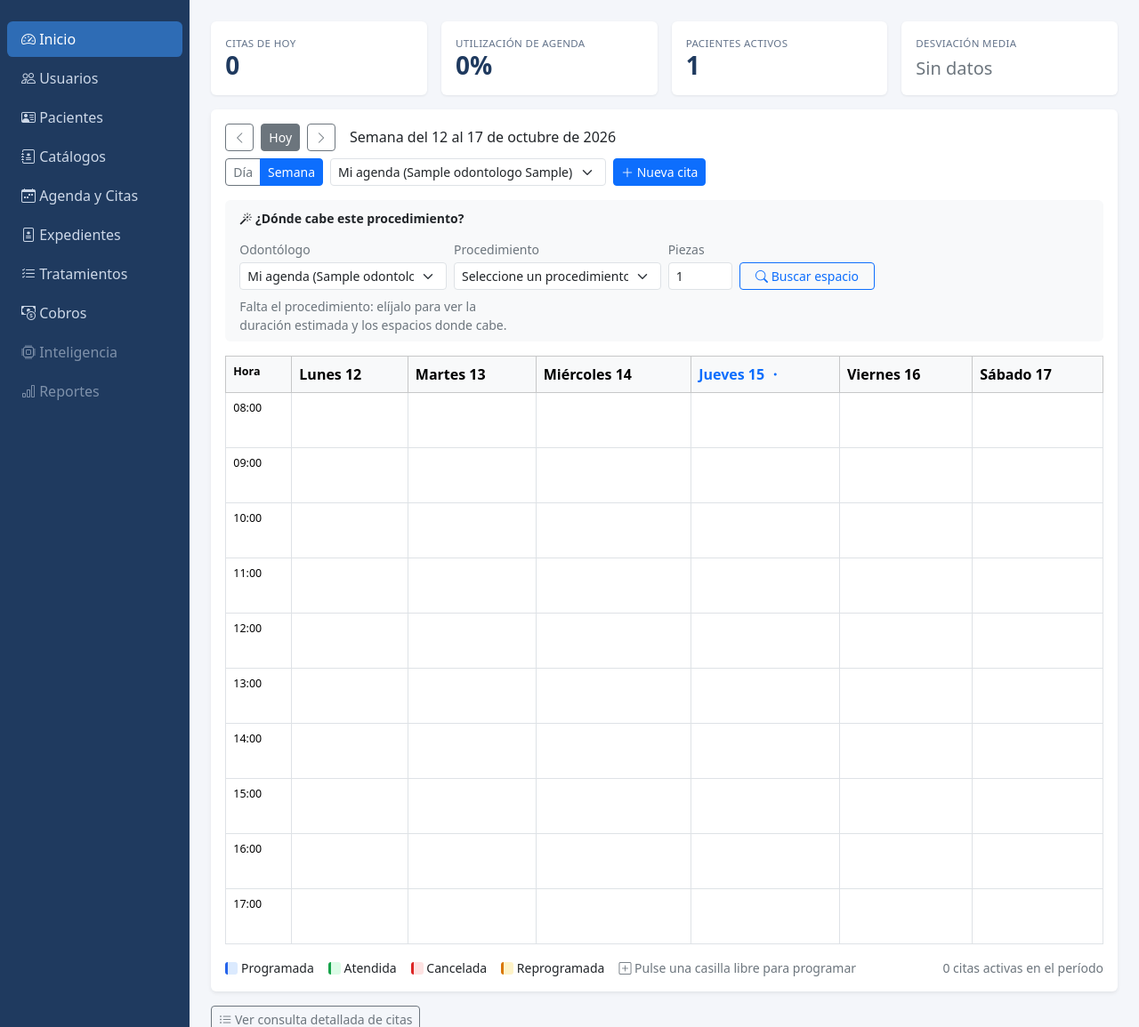
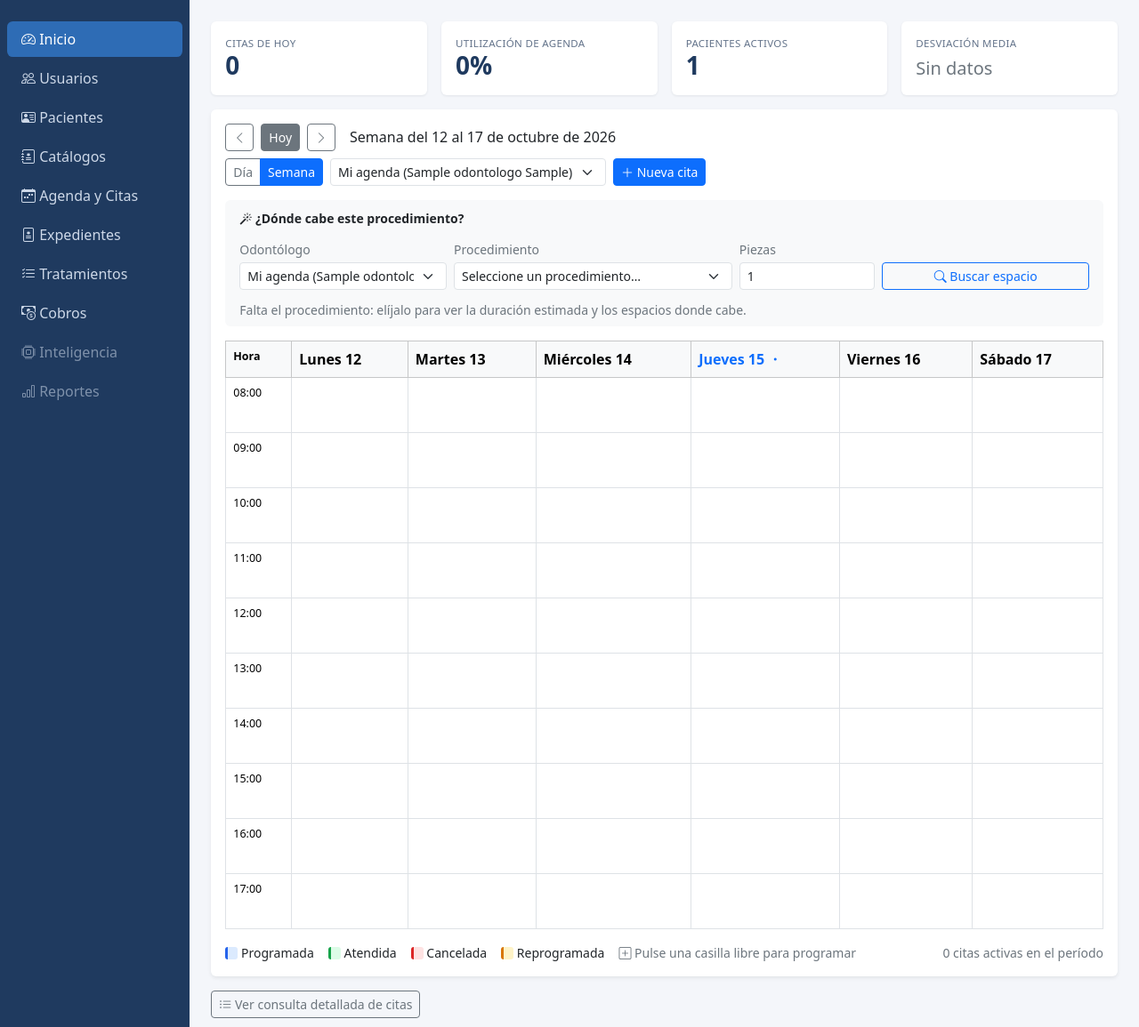
Before and after one commit to hlee-umg/SmileeSync, a Django app: page / in a window 1280 px wide. Shown: the part 48-1203 px from the top of the page at 89% size. Run offline with Django 5.2, Linux system fonts and the light colour scheme; a user stored in the database is signed in; tables that the repository leaves empty hold one stand-in row (values such as "Sample post").

Commit message:
fix recommendations

```diff
--- a/app/templates/agenda/principal.html
+++ b/app/templates/agenda/principal.html
@@ -112,7 +112,7 @@
               {% include 'agenda/_opciones_odontologo.html' %}
             </select>
           </div>
-          <div class="col-md-3">
+          <div class="col-md-4">
             <label class="form-label small text-secondary mb-1">Procedimiento</label>
             <select name="procedimiento" class="form-select form-select-sm">
               <option value="">Seleccione un procedimiento…</option>
@@ -123,42 +123,67 @@
               {% endfor %}
             </select>
           </div>
-          <div class="col-6 col-md-1">
+          <div class="col-6 col-md-2">
             <label class="form-label small text-secondary mb-1">Piezas</label>
             <input type="number" name="piezas" min="1" max="32" value="{{ piezas }}"
                    class="form-control form-control-sm">
           </div>
-          <div class="col-6 col-md-2">
+          <div class="col-6 col-md-3">
             <button class="btn btn-sm btn-outline-primary w-100">
               <i class="bi bi-search"></i> Buscar espacio
             </button>
           </div>
-          <div class="col-md-4">
+
+          {% comment %}
+          El resultado ocupa su propia fila completa. Antes iba en una columna
+          al final de la misma fila, que además hacía sumar más de doce: se
+          partía en tres renglones de texto gris y la cifra —que es la respuesta
+          del modelo, lo más importante de la pantalla— se leía como un pie de
+          página.
+          {% endcomment %}
+          <div class="col-12">
             {% if estimacion %}
-              <div class="small">
-                <span class="badge bg-primary">{{ estimacion.duracion_min }} min estimados</span>
-                <span class="text-secondary">
-                  bloque {{ estimacion.bloque_min }}–{{ estimacion.bloque_max }} min ·
-                  {{ estimacion.etiqueta_origen }}
-                </span><br>
-                <span class="text-secondary">
-                  {{ total_sugeridos }} espacio{{ total_sugeridos|pluralize:"s" }}
-                  disponible{{ total_sugeridos|pluralize:"s" }} para {{ odontologo_sug }}
-                  en el período mostrado.
-                </span>
+              <div class="resultado-estimacion d-flex flex-wrap align-items-center gap-3 mt-1">
+                <div class="d-flex align-items-baseline gap-1">
+                  <span class="cifra-estimacion">{{ estimacion.duracion_min }}</span>
+                  <span class="small text-secondary">min estimados</span>
+                </div>
+                <div class="vr d-none d-md-block"></div>
+                <div class="small">
+                  <span class="text-secondary">Bloque recomendado</span>
+                  <strong>{{ estimacion.bloque_min }} – {{ estimacion.bloque_max }} min</strong>
+                </div>
+                <div class="vr d-none d-md-block"></div>
+                <div class="small">
+                  <span class="text-secondary">Origen</span>
+                  <span class="badge {% if estimacion.origen == 'modelo' %}bg-dark{% elif estimacion.origen == 'historico' %}bg-primary{% else %}bg-secondary{% endif %}">
+                    {{ estimacion.etiqueta_origen }}
+                  </span>
+                </div>
+                <div class="vr d-none d-md-block"></div>
+                <div class="small">
+                  <strong class="text-success">{{ total_sugeridos }}</strong>
+                  <span class="text-secondary">
+                    espacio{{ total_sugeridos|pluralize:"s" }}
+                    disponible{{ total_sugeridos|pluralize:"s" }} para
+                    {{ odontologo_sug }} en el período mostrado,
+                    marcado{{ total_sugeridos|pluralize:"s" }} en verde abajo.
+                  </span>
+                </div>
               </div>
             {% elif procedimiento_sug and not filtro_odontologo %}
-              <div class="small text-danger">
-                Falta el odontólogo: la duración depende de quién atiende, porque
-                el modelo aprende del ritmo real de cada profesional.
+              <div class="small text-danger mt-1">
+                <i class="bi bi-exclamation-circle"></i>
+                Falta el odontólogo: la duración depende de quién atiende, porque el
+                modelo aprende del ritmo real de cada profesional.
               </div>
             {% elif filtro_odontologo and not procedimiento_sug %}
-              <div class="small text-secondary">
+              <div class="small text-secondary mt-1">
                 Falta el procedimiento: elíjalo para ver la duración estimada y los
                 espacios donde cabe.
               </div>
             {% else %}
-              <div class="small text-secondary">
+              <div class="small text-secondary mt-1">
                 Elija <strong>odontólogo y procedimiento</strong>: el sistema estima la
                 duración y marca en el calendario los espacios donde la cita cabe
                 completa.
--- a/app/templates/base.html
+++ b/app/templates/base.html
@@ -59,6 +59,12 @@
     /* --- Panel de recomendación del modelo --- */
     .recomendacion { background:#eef4fc; border-radius:.5rem; }
     .estimacion-valor { font-size:2.2rem; font-weight:700; color:var(--smilee); }
+    /* La respuesta del modelo en el calendario: es lo más importante de la
+       pantalla, así que va en su propia franja y con la cifra destacada. */
+    .resultado-estimacion { background:#fff; border:1px solid #dbe3ef;
+                            border-radius:.4rem; padding:.5rem .75rem; }
+    .cifra-estimacion { font-size:1.5rem; font-weight:700; color:var(--smilee);
+                        line-height:1; }
 
     /* --- Odontograma --- */
     /* Cada pieza es un botón cuadrado con su número debajo. El color resume el
```
Also changed, not shown: app/prueba_recomendacion.py (+9 -2 lines).
